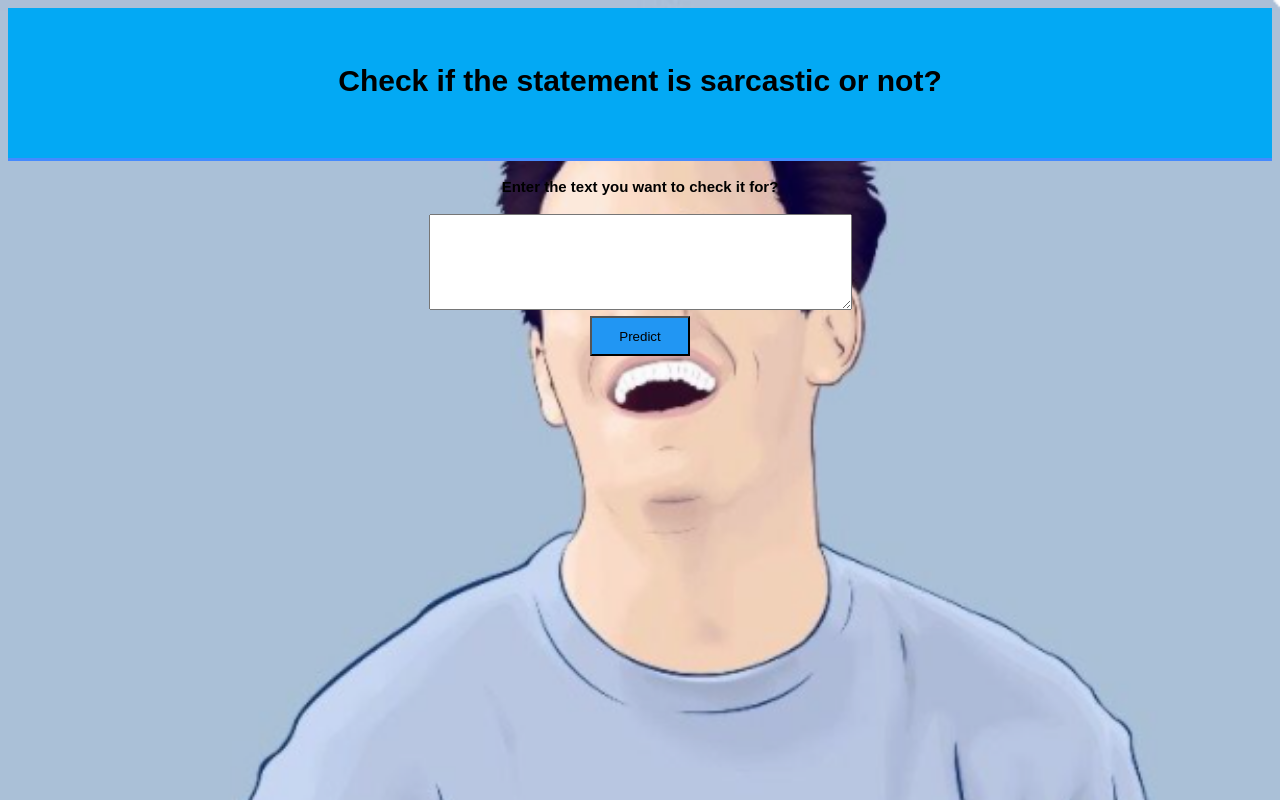
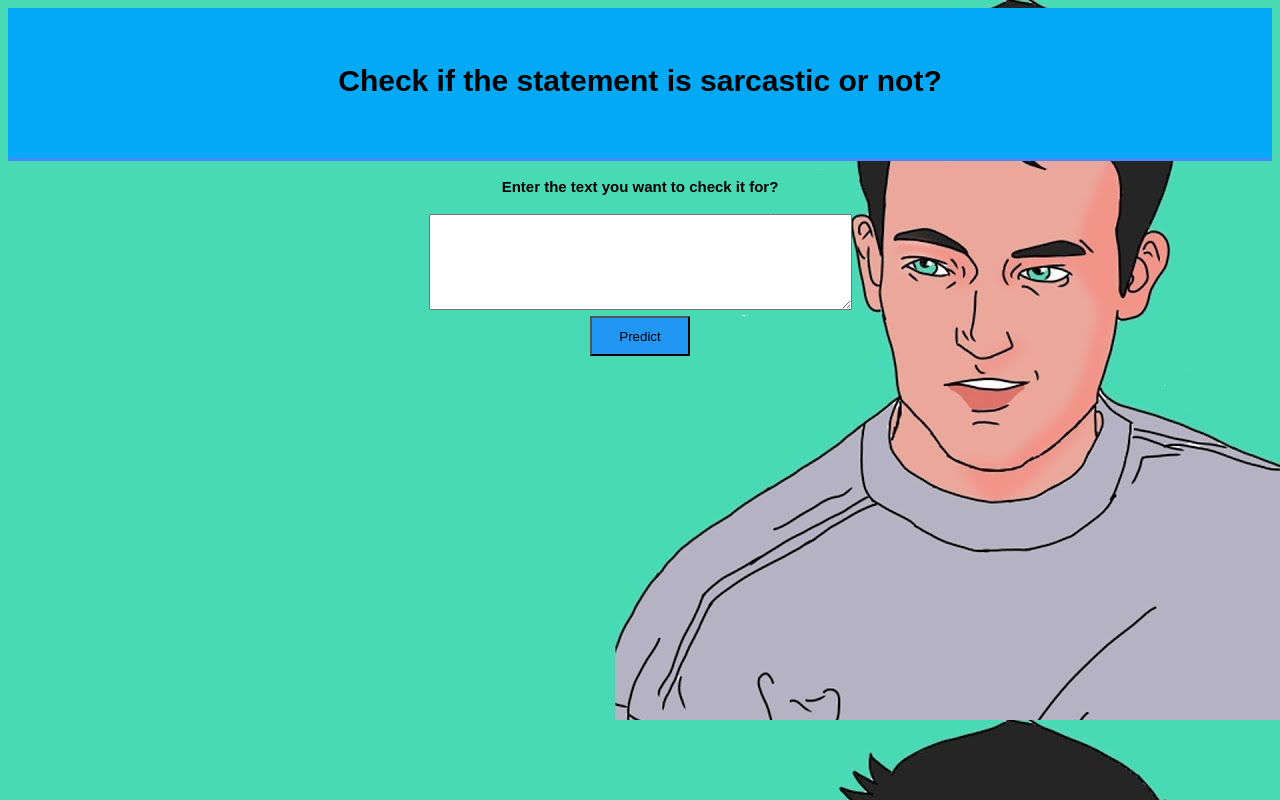
Before and after one commit to fahadmehfooz/Deploying-sarcasm-model, a Flask app: template templates/home.html in a window 1280 px wide. Run offline with Flask 2, Linux system fonts and the light colour scheme; the template is opened without the code that fills it, so the values that code supplies are empty; parts of the project's set-up code (start-up, migrations or seed data) failed here and were passed over.

Commit message:
changed bgimage

```diff
--- a/templates/home.html
+++ b/templates/home.html
@@ -9,7 +9,7 @@ h1 {text-align: center;}
 p{text-align: center;}
 form{text-align: center;}
 body {
-  background-image: url({{ url_for('static', filename='cbing.png') }});
+  background-image: url({{ url_for('static', filename='cbing.jpg') }});
    background-size: cover;
 
 }
--- a/templates/result.html
+++ b/templates/result.html
@@ -5,7 +5,7 @@
     <link rel="stylesheet" type="text/css" href="{{ url_for('static', filename='css/styles.css') }}">
 <style>
 body {
-  background-image: url({{ url_for('static', filename='cbing.png') }});
+  background-image: url({{ url_for('static', filename='cbing.jpg') }});
    background-size: cover;}
 
 h1 {text-align: center;}
```
Also changed, not shown: static/cbing.jpg (added), static/cbing.png (deleted).
